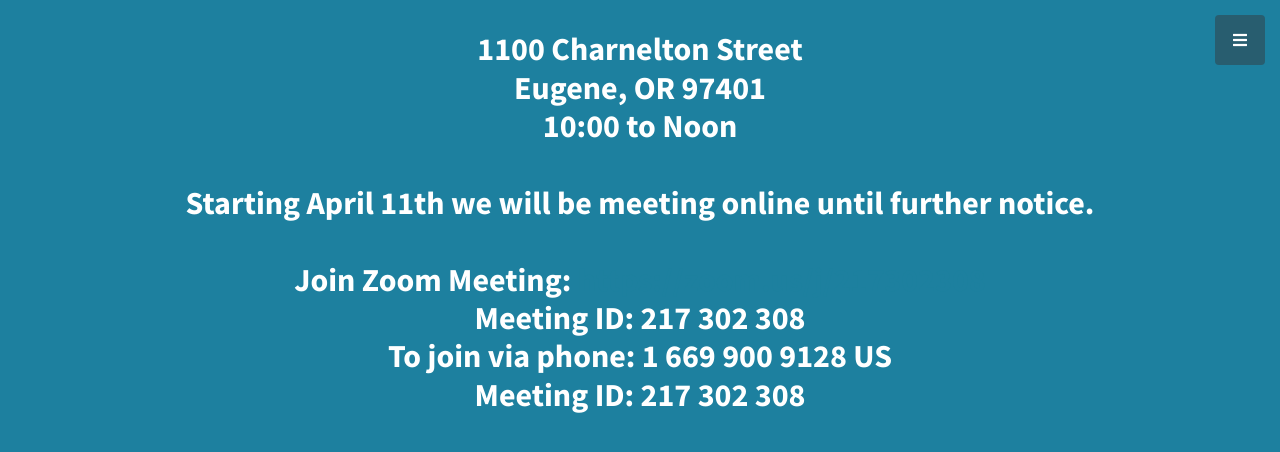
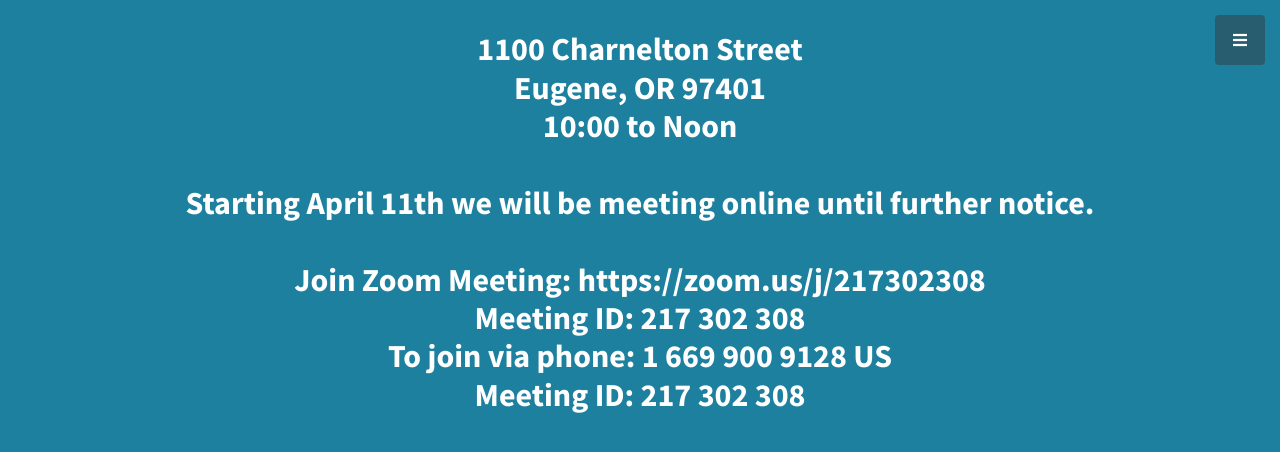
Before and after one commit to MROIS/eugene.mindful.community, a Jekyll site: the page built from index.html, in a window 1280 px wide and 900 px high, scrolled down 3906 px, cut to the strip 0-554 px from the top of the window. Shown: the top 452 px of the strip. Built offline with Jekyll 4.4.1, drawn with Linux system fonts in a browser that asks for light colours.

Commit message:
Update index.html

```diff
--- a/index.html
+++ b/index.html
@@ -113,7 +113,7 @@
 <section id="when" class="content-section bg-primary text-white">
   <div class="container text-center">
     <h3 class="text-secondary mb-0">Where do we meet?</h3>
-    <h2 class="mb-4">Still Water Sangha Eugene meets bi-monthly the second and fourth Saturday mornings<br><br>1100 Charnelton Street<br>Eugene, OR 97401<br>10:00 to Noon<br><br>Starting April 11th we will be meeting online until further notice.<br><br>Join Zoom Meeting: <a href="https://zoom.us/j/217302308">https://zoom.us/j/217302308</a><br>Meeting ID: 217 302 308<br>To join via phone: 1 669 900 9128 US<br>Meeting ID: 217 302 308</h2>
+    <h2 class="mb-4">Still Water Sangha Eugene meets bi-monthly the second and fourth Saturday mornings<br><br>1100 Charnelton Street<br>Eugene, OR 97401<br>10:00 to Noon<br><br>Starting April 11th we will be meeting online until further notice.<br><br>Join Zoom Meeting: https://zoom.us/j/217302308<br>Meeting ID: 217 302 308<br>To join via phone: 1 669 900 9128 US<br>Meeting ID: 217 302 308</h2>
   </div>
 </section>
 
```
